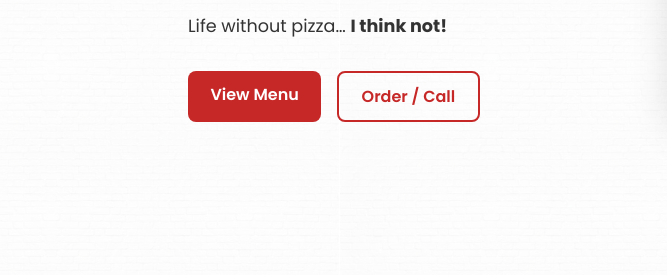
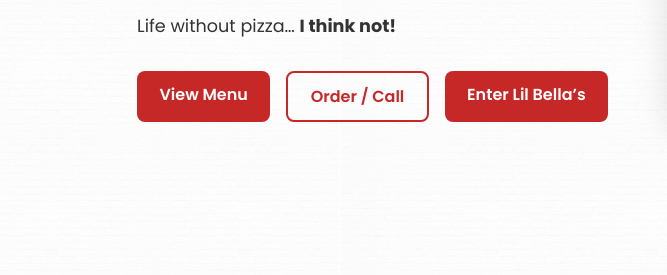
Before and after one commit to ivanpena-dev/pizza-demo, a plain HTML site: page index.html in a window 1280 px wide. Shown: the part 525-800 px from the top of the page, 0-667 px from the left. Drawn offline with Linux system fonts and the light colour scheme.

Commit message:
Update index.html
Enter modulation

```diff
--- a/index.html
+++ b/index.html
@@ -43,6 +43,7 @@
       <div class="hero-actions">
         <a href="#menu" class="btn primary">View Menu</a>
         <a href="#contact" class="btn secondary">Order / Call</a>
+        <a href="enter.html" class="btn primary">Enter Lil Bella’s</a>
       </div>
     </div>
 
```
